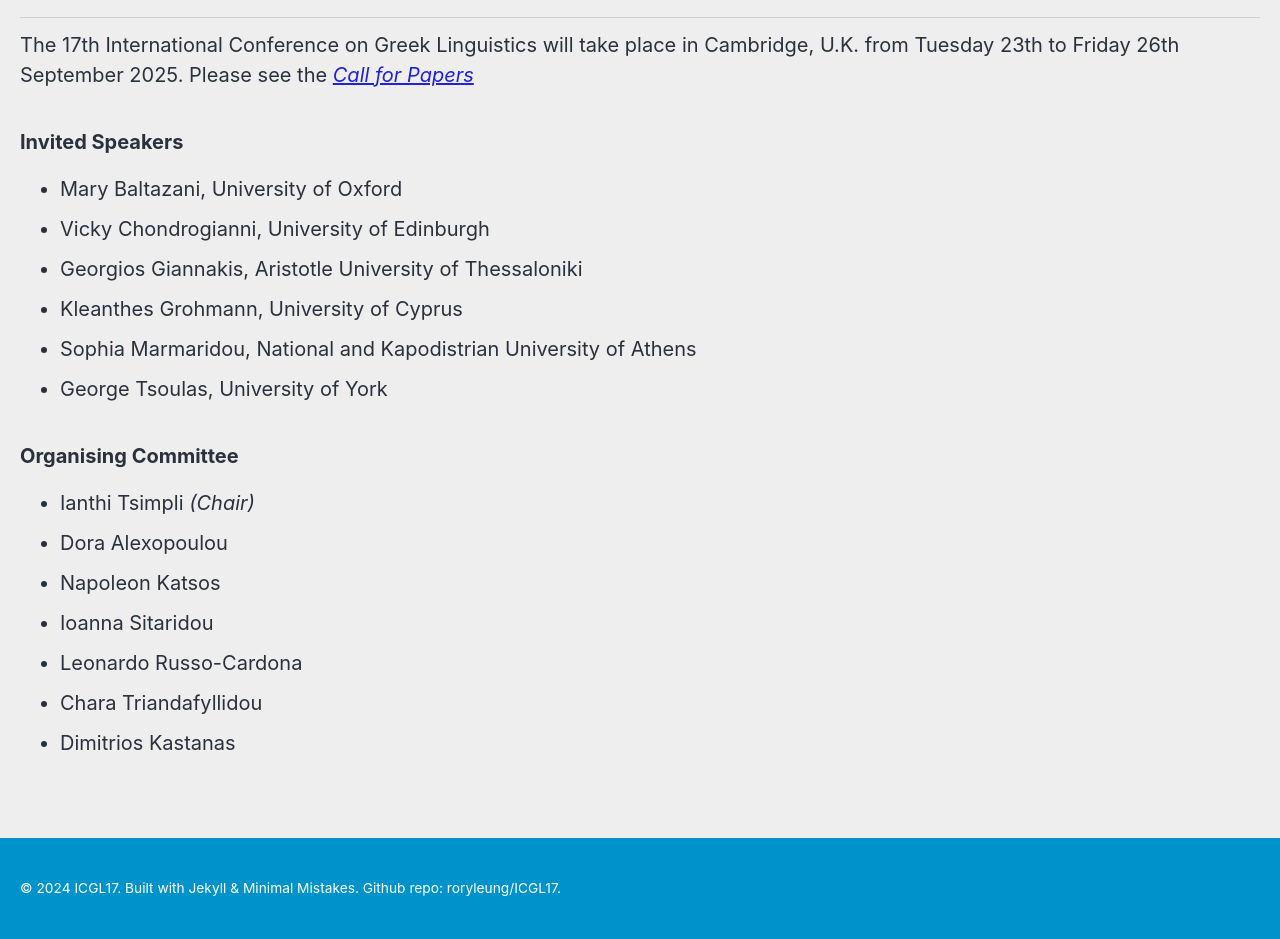
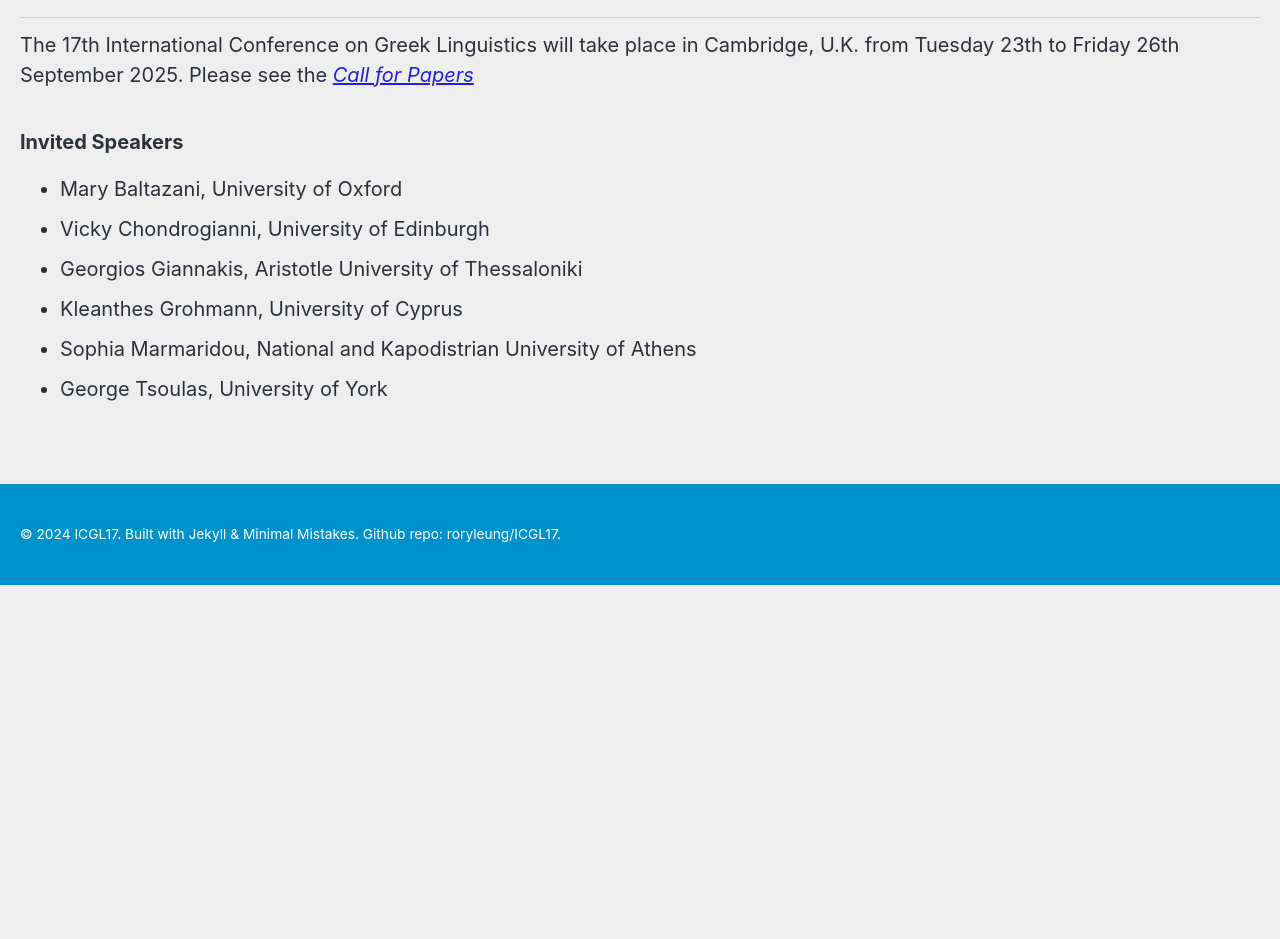
Before and after one commit to roryleung/ICGL17, a Jekyll site: the page built from _pages/home_.md, in a window 1280 px wide. Shown: the part 493-1432 px from the top of the page. Built offline with Jekyll 4.4.1, drawn with Linux system fonts in a browser that asks for light colours; cached includes are drawn as plain includes; nearby versions of some CDN libraries; after the commit the page ends 1078 px from its top, so only the background shows below that.

Commit message:
Update home_.md

```diff
--- a/_pages/home_.md
+++ b/_pages/home_.md
@@ -22,14 +22,3 @@ Please see the _[Call for Papers](/en_cfp/)_
 * Kleanthes Grohmann, University of Cyprus
 * Sophia Marmaridou, National and Kapodistrian University of Athens
 * George Tsoulas, University of York
-
-
-### Organising Committee
-
-* Ianthi Tsimpli _(Chair)_
-* Dora Alexopoulou
-* Napoleon Katsos
-* Ioanna Sitaridou
-* Leonardo Russo-Cardona
-* Chara Triandafyllidou
-* Dimitrios Kastanas
```
